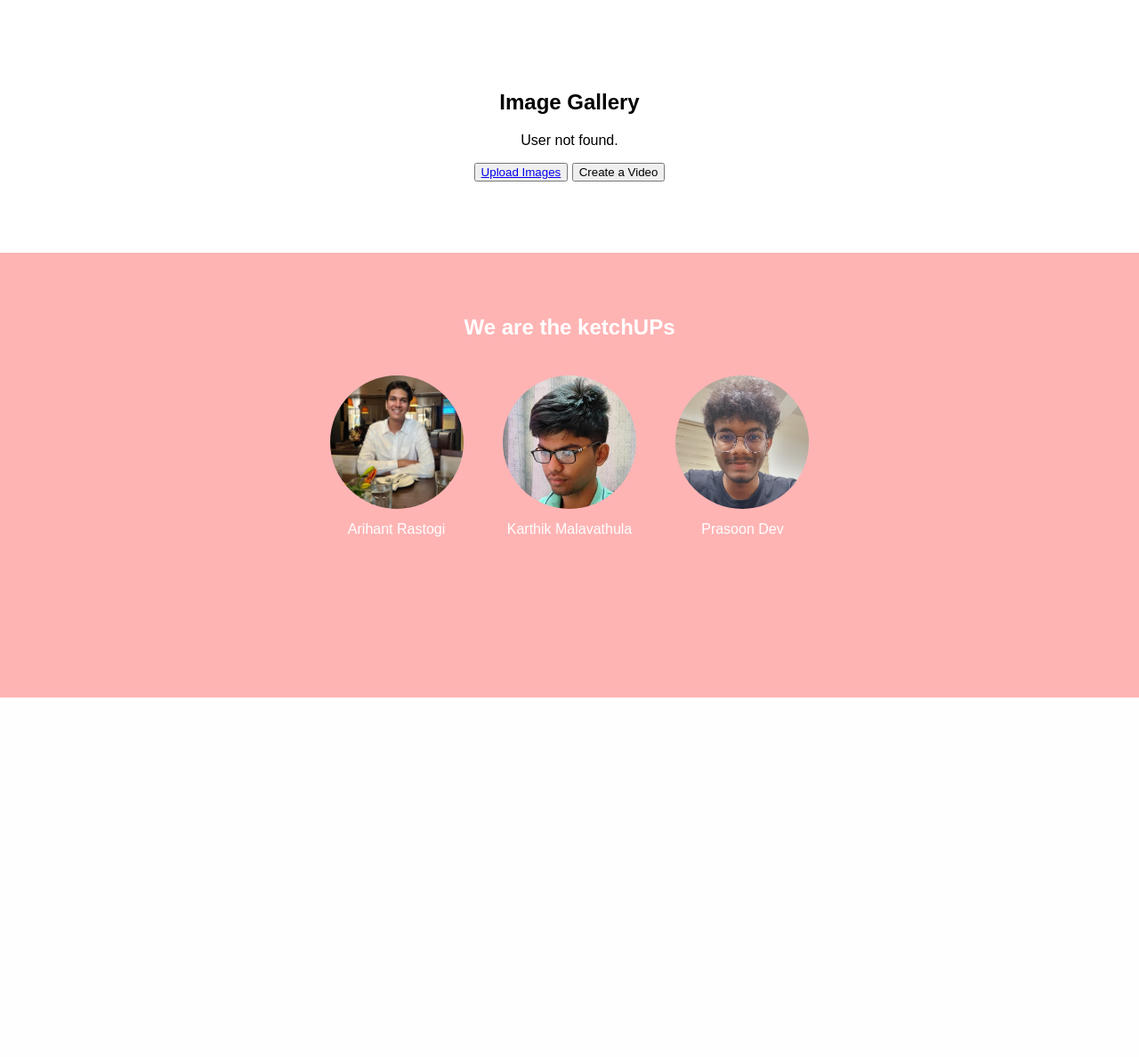
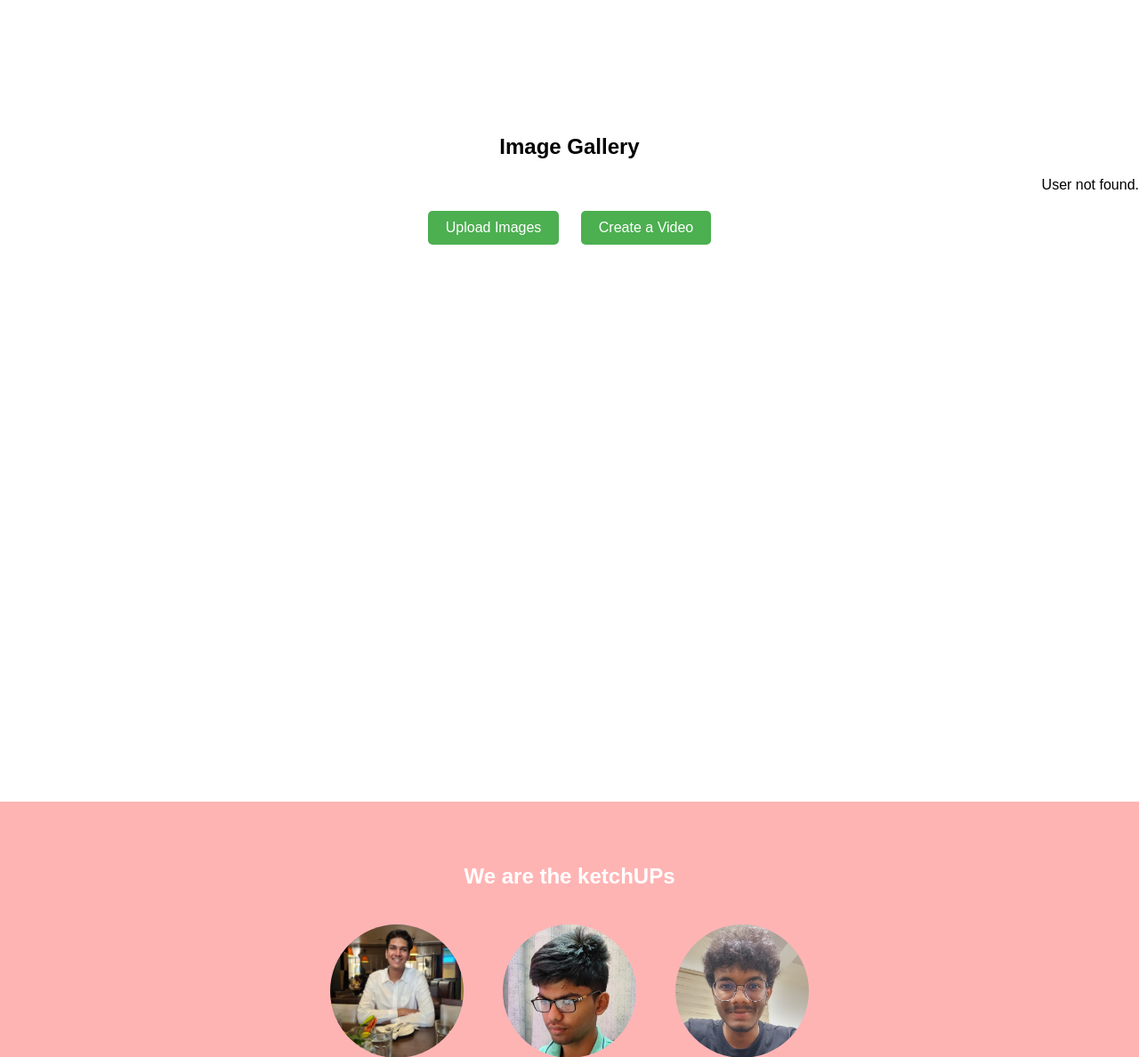
Before and after one commit to prasoondev/Ketchup, a Flask app: page /website in a window 1280 px wide. Shown: the part 869-2057 px from the top of the page at 89% size. Before the commit the page ends 1653 px from the top, so only its background shows below. Run offline with Flask 3, Linux system fonts and the light colour scheme; the visitor is signed in with stand-in values (Sample User, id 1); data that the repository does not hold is empty; some libraries are stand-ins or nearby versions.

Commit message:
Updated website.css by arihant

```diff
--- a/static/website.css
+++ b/static/website.css
@@ -47,44 +47,55 @@
 
 /* Flexbox Section Styles */
 #flexbox-section {
-    height: auto;
-    padding: 50px 0;
+    overflow-x: auto; /* Add horizontal scrollbar if content overflows */
+    white-space: nowrap; /* Prevent line breaks */
+}
+
+.gallery-title {
     text-align: center;
 }
 
-.flexbox-item {
-    display: flex;
-    justify-content: center;
-    align-items: center;
-    margin-bottom: 20px;
+.gallery-buttons {
+    text-align: center;
+    margin-top: 20px;
 }
 
-.flexbox-content {
-    display: flex;
-    justify-content: space-between;
-    align-items: center;
-    width: 80%;
-    margin: auto;
+.gallery-button {
+    margin: 0 10px;
+    padding: 10px 20px;
+    background-color: #4CAF50; /* Green */
+    border: none;
+    color: white;
+    text-align: center;
+    text-decoration: none;
+    display: inline-block;
+    font-size: 16px;
+    cursor: pointer;
+    border-radius: 5px;
 }
 
-.flexbox-content img {
-    width: 50%;
-    max-width: 600px; /* Adjust the maximum width of the images */
-    height: auto;
-    margin-right: 20px;
-}
-.flexbox-text {
-    width: 50%;
+.gallery-button:hover {
+    background-color: #45a049;
 }
 
-.flexbox-text h3 {
-    font-size: 24px;
-    margin-bottom: 10px;
+.image-container {
+    display: inline-block;
+    margin: 5px;
 }
 
-.flexbox-text p {
-    font-size: 18px;
-    color: #555;
+.image-container img {
+    max-width: 200px; /* Adjust as needed */
+    height: auto;
+    display: block;
+}
+
+a {
+    text-decoration: none; /* Remove underline */
+    color: white; /* Change the color to black */
+}
+
+a:hover {
+    color: white; /* Change the color on hover if needed */
 }
 
 
```
